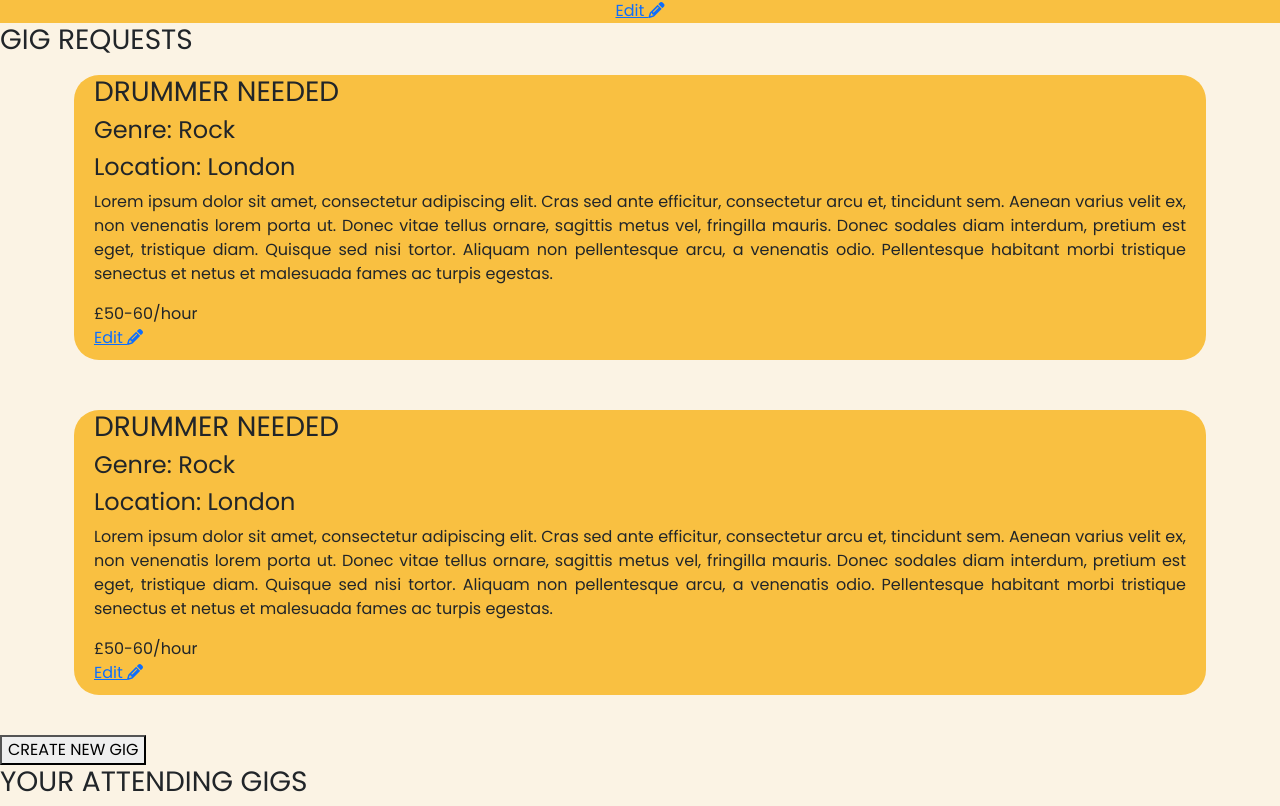
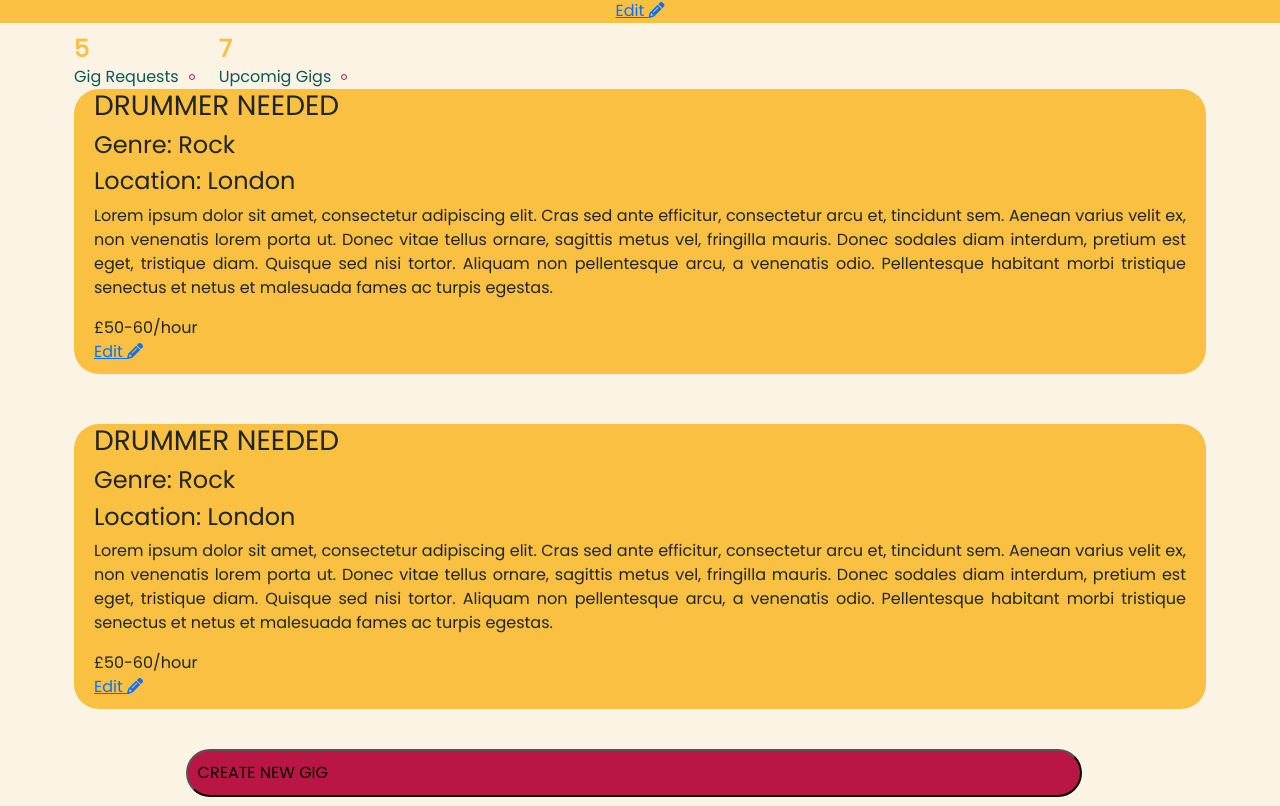
Before and after one commit to Harkins12345/Artfolio-Lap-4-Project, a React (Create React App) app in the folder client/: page /dashboard in a window 1280 px wide. Shown: the part 592-1398 px from the top of the page. Built offline with nearby package versions, Linux system fonts and the light colour scheme.

Commit message:
button styling

```diff
--- a/client/src/pages/DashboardPage/index.js
+++ b/client/src/pages/DashboardPage/index.js
@@ -17,9 +17,43 @@ const DashboardPage = () => {
           Edit <i className="fa-solid fa-pencil"></i>
         </a>
       </div>
-
       {/*  GIG REQUESTS  */}
-      <h3> GIG REQUESTS</h3>
+      <div className="gig-requests">
+        <div class="projects-status">
+          <div class="item-status">
+            <span class="status-number">5</span>
+            <span class="status-type">Gig Requests</span>
+          </div>
+          <div class="item-status">
+            <span class="status-number">7</span>
+            <span class="status-type">Upcomig Gigs</span>
+          </div>
+        </div>
+        {/* {renderGigs()} */}
+        <div className="artist-card">
+          <div className="artist-information">
+            <h3> DRUMMER NEEDED </h3>
+            <h4> Genre: Rock </h4>
+            <h4> Location: London</h4>
+            <p>
+              Lorem ipsum dolor sit amet, consectetur adipiscing elit. Cras sed
+              ante efficitur, consectetur arcu et, tincidunt sem. Aenean varius
+              velit ex, non venenatis lorem porta ut. Donec vitae tellus ornare,
+              sagittis metus vel, fringilla mauris. Donec sodales diam interdum,
+              pretium est eget, tristique diam. Quisque sed nisi tortor. Aliquam
+              non pellentesque arcu, a venenatis odio. Pellentesque habitant
+              morbi tristique senectus et netus et malesuada fames ac turpis
+              egestas.
+            </p>
+            <div className="artist-box">
+              <div className="artist-pricing">£50-60/hour</div>
+            </div>
+            <a className="edit" href="">
+              Edit <i className="fa-solid fa-pencil"></i>
+            </a>
+          </div>
+        </div>
+      </div>
       <div className="gig-requests">
         {/* {renderGigs()} */}
         <div className="artist-card">
@@ -46,34 +80,7 @@ const DashboardPage = () => {
           </div>
         </div>
       </div>
-
-      <div className="gig-requests">
-        {/* {renderGigs()} */}
-        <div className="artist-card">
-          <div className="artist-information">
-            <h3> DRUMMER NEEDED </h3>
-            <h4> Genre: Rock </h4>
-            <h4> Location: London</h4>
-            <p>
-              Lorem ipsum dolor sit amet, consectetur adipiscing elit. Cras sed
-              ante efficitur, consectetur arcu et, tincidunt sem. Aenean varius
-              velit ex, non venenatis lorem porta ut. Donec vitae tellus ornare,
-              sagittis metus vel, fringilla mauris. Donec sodales diam interdum,
-              pretium est eget, tristique diam. Quisque sed nisi tortor. Aliquam
-              non pellentesque arcu, a venenatis odio. Pellentesque habitant
-              morbi tristique senectus et netus et malesuada fames ac turpis
-              egestas.
-            </p>
-            <div className="artist-box">
-              <div className="artist-pricing">£50-60/hour</div>
-            </div>
-            <a className="edit" href="">
-              Edit <i className="fa-solid fa-pencil"></i>
-            </a>
-          </div>
-        </div>
-      </div>
-      <button> CREATE NEW GIG </button>
+      <button className="create-gig"> CREATE NEW GIG </button>
 
       {/* ATTENDING GIGS */}
 
--- a/client/src/pages/DashboardPage/style.css
+++ b/client/src/pages/DashboardPage/style.css
@@ -14,7 +14,6 @@
     --font-accent: "Bebas Neue", cursive;
     --font-primary: "Poppins", sans-serif;
 }
-
 .welcome-section {
     background-color: #f9c041;
     width: 100%;
@@ -37,4 +36,67 @@
     height: 100%;
     padding: 10px;
     margin: auto;
-  }
+}
+
+/* STATUS BAR */
+
+.projects-status {
+    display: flex;
+}
+
+.item-status {
+    display: flex;
+    flex-direction: column;
+    margin-right: 16px;
+}
+
+.item-status .status-type:after {
+    content: '';
+    position: absolute;
+    right: 8px;
+    top: 50%;
+    transform: translatey(-50%);
+    width: 6px;
+    height: 6px;
+    border-radius: 50%;
+    border: 1px solid var(--red);
+}
+
+.status-number {
+    font-size: 24px;
+    line-height: 32px;
+    font-weight: 700;
+    color: var(--yellow);
+}
+
+.status-type {
+    position: relative;
+    padding-right: 24px;
+    color: var(--green);
+}
+
+.app-container {
+    width: 100%;
+    display: flex;
+    flex-direction: column;
+    height: 100%;
+    background-color: var(--app-container);
+    transition: .2s;
+    max-width: 1800px;
+}
+
+.create-gig {
+    display: flex;
+    text-align: center;
+    margin-left: 14.5%;
+    background-color: var(--red);
+    border-radius: 25px;
+    border-style: #650d28 solid;
+    width: 70%;
+    padding: 10px;
+    margin-bottom: 5px;
+}
+
+.create-gig:hover {
+    opacity: 0.7;
+}
```
